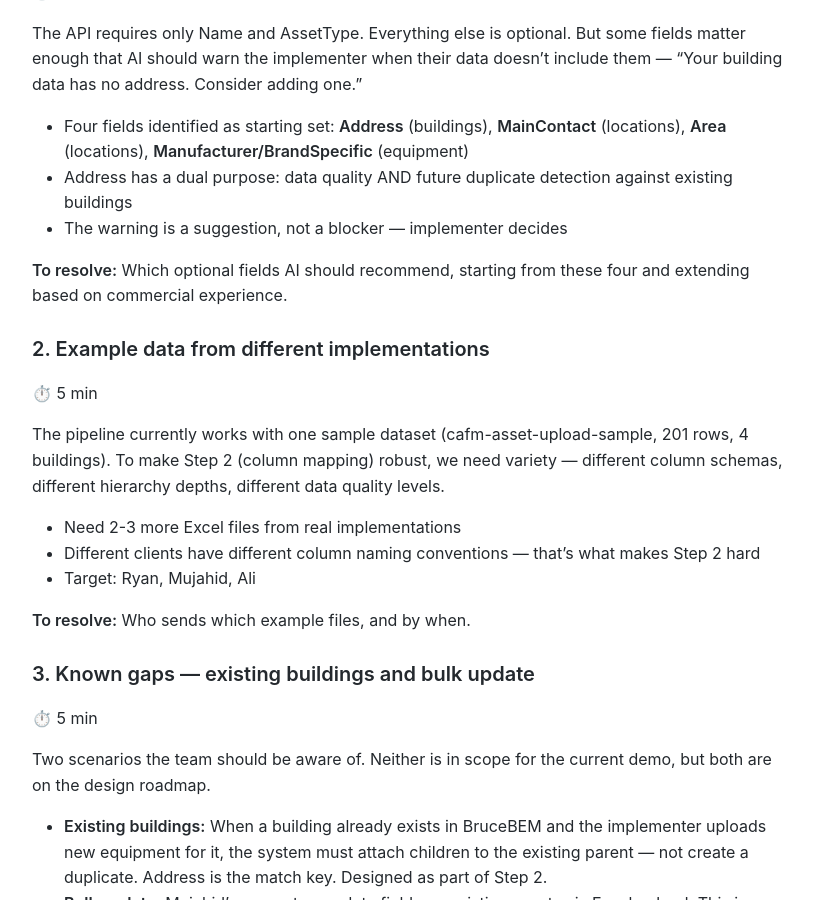
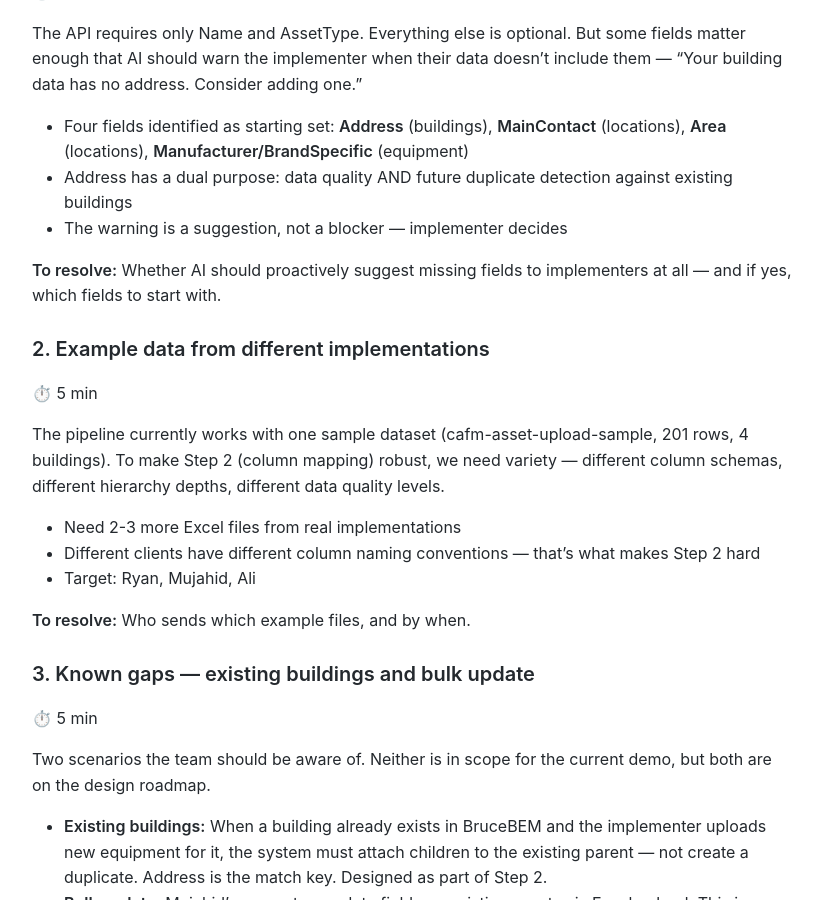
Before and after one commit to MariusWilsch/public-wilsch-ai-pages, a Jekyll site: the page built from project/archibus-fm-assistant/monday-meeting-agenda-feb24-demo-feedback.md, in a window 1280 px wide and 900 px high, scrolled down 1010 px. Shown: the whole window, without its empty margins (228-1049 px from the left). Built offline with Jekyll 4.4.1, drawn with Linux system fonts in a browser that asks for light colours; our own code applies the rules of GitHub Pages for plain Markdown files.

Commit message:
Sync from hippocampus 2026-02-22

```diff
--- a/project/archibus-fm-assistant/monday-meeting-agenda-feb24-demo-feedback.md
+++ b/project/archibus-fm-assistant/monday-meeting-agenda-feb24-demo-feedback.md
@@ -31,7 +31,7 @@ The API requires only Name and AssetType. Everything else is optional. But some
 - Address has a dual purpose: data quality AND future duplicate detection against existing buildings
 - The warning is a suggestion, not a blocker — implementer decides
 
-**To resolve:** Which optional fields AI should recommend, starting from these four and extending based on commercial experience.
+**To resolve:** Whether AI should proactively suggest missing fields to implementers at all — and if yes, which fields to start with.
 
 ### 2. Example data from different implementations
 ⏱️ 5 min
```
